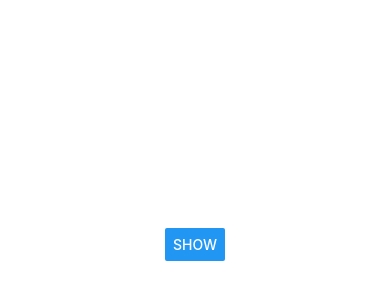
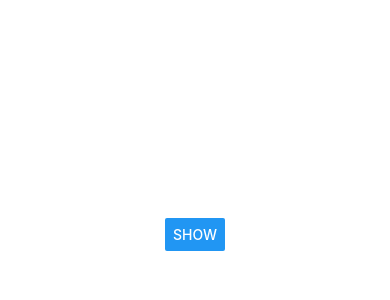
Before and after one commit to lil3le/JoVision-react-native-tasks-, a React Native app in the folder rcpj/: screen / in a window 390 px wide. Shown: the part 168-468 px from the top of the page. Built offline with nearby package versions, Linux system fonts and the light colour scheme.

Commit message:
Update App.js

```diff
--- a/rcpj/App.js
+++ b/rcpj/App.js
@@ -7,6 +7,7 @@ import Task18 from './Tasks/task18';
 import Task19 from './Tasks/task19';
 import Task20 from './Tasks/task20';
 import Task21 from './Tasks/task21';
+import Task22 from './Tasks/task22';
 export default function App() {
   return (
     <View style={styles.container}>
@@ -14,8 +15,10 @@ export default function App() {
       <Task17 />
       <Task18 />
       <Task19 />
-      <Task20 />*/}
-      <Task21 />
+      <Task20 />
+      <Task21 />*/}
+      <Task22 />
+
     </View>
   );
 }
```
